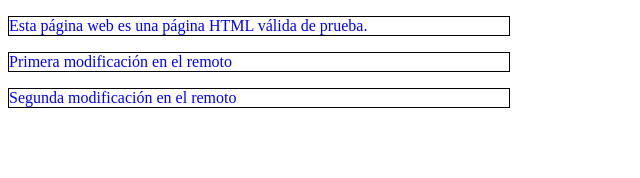
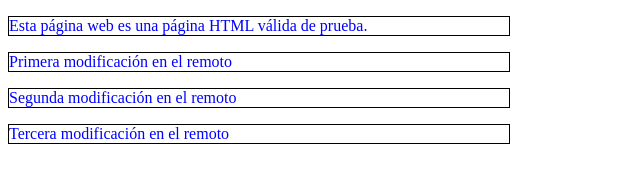
Before and after one commit to luisaparra-info/pruebaSAD, a plain HTML site: page index.html in a window 1280 px wide. Shown: the whole page, without its empty margins (0-640 px from the left). Drawn offline with Linux system fonts and the light colour scheme.

Commit message:
Tercera modificación a remoto

```diff
--- a/index.html
+++ b/index.html
@@ -10,6 +10,8 @@
 <p>Esta página web es una página HTML válida de prueba.</p>
 <p>Primera modificación en el remoto</p>
 <p>Segunda modificación en el remoto</p>
+<p>Tercera modificación en el remoto</p>
+
 
 </body>
 </html>
```
